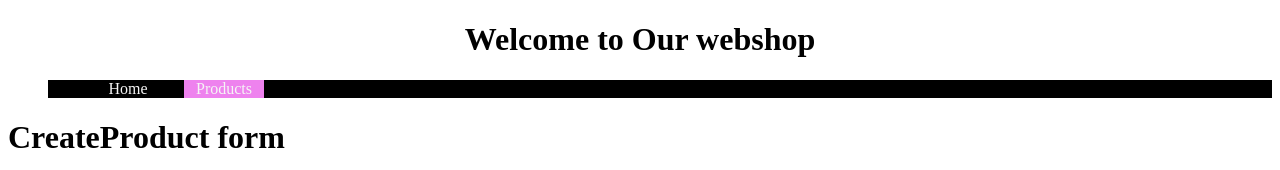
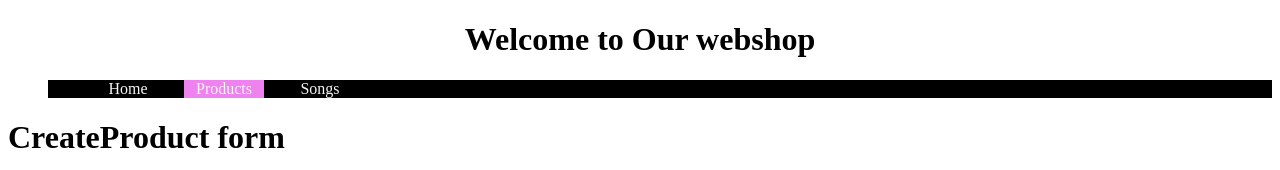
Before and after one commit to Jef-DS/angwebshop, an Angular app: page /products in a window 1280 px wide. Shown: the top 170 px of the page. Built offline with nearby package versions, Linux system fonts and the light colour scheme; data requests are answered from the project's data file.

Commit message:
Song menuitem added

```diff
--- a/src/app/app-routes.module.ts
+++ b/src/app/app-routes.module.ts
@@ -4,13 +4,15 @@ import { HomepageComponent } from './pages/homepage/homepage.component';
 import { ErrorpageComponent } from './pages/errorpage/errorpage.component';
 import { ProductListComponent } from './product/product-list/product-list.component';
 import { ProductDetailsComponent } from './product/product-details/product-details.component';
+import { SongListComponent } from './song/song-list/song-list.component';
 
 const appRoutes: Routes = [
   {path:'', redirectTo:"/home", pathMatch: 'full'},
   {path:'home', component: HomepageComponent},
   {path:'products', component: ProductListComponent},
   {path:'products/:code', component:ProductDetailsComponent},
-  {path:'', component:ErrorpageComponent}
+  {path: 'songs', component:SongListComponent},
+  {path:'**', component:ErrorpageComponent}
 ];
 
 @NgModule({
--- a/src/app/app.component.css
+++ b/src/app/app.component.css
@@ -2,7 +2,7 @@ menu ul {
     list-style: none;
     display: grid;
     grid-auto-flow: row;
-    grid-template-columns: 5em 5em;
+    grid-template-columns: 5em 5em 5em;
     column-gap: 1em;
     background-color: black;
 }
--- a/src/app/app.component.html
+++ b/src/app/app.component.html
@@ -8,6 +8,9 @@
       <li>
         <a routerLink="/products" routerLinkActive="active-link">Products</a>
       </li>
+      <li>
+        <a routerLink="/songs" routerLinkActive="active-link">Songs</a>
+      </li>
     </ul>
   </menu>
 </div>
--- a/src/app/pages/errorpage/errorpage.component.ts
+++ b/src/app/pages/errorpage/errorpage.component.ts
@@ -1,4 +1,5 @@
 import { Component, OnInit } from '@angular/core';
+import { Router } from '@angular/router';
 
 @Component({
   selector: 'app-errorpage',
@@ -7,8 +8,10 @@ import { Component, OnInit } from '@angular/core';
 })
 export class ErrorpageComponent implements OnInit {
   public errormessage= 'The page cannot be reached';
-  constructor() { }
+  constructor() {
+   }
 
   ngOnInit(): void {
+
   }
 }
```
